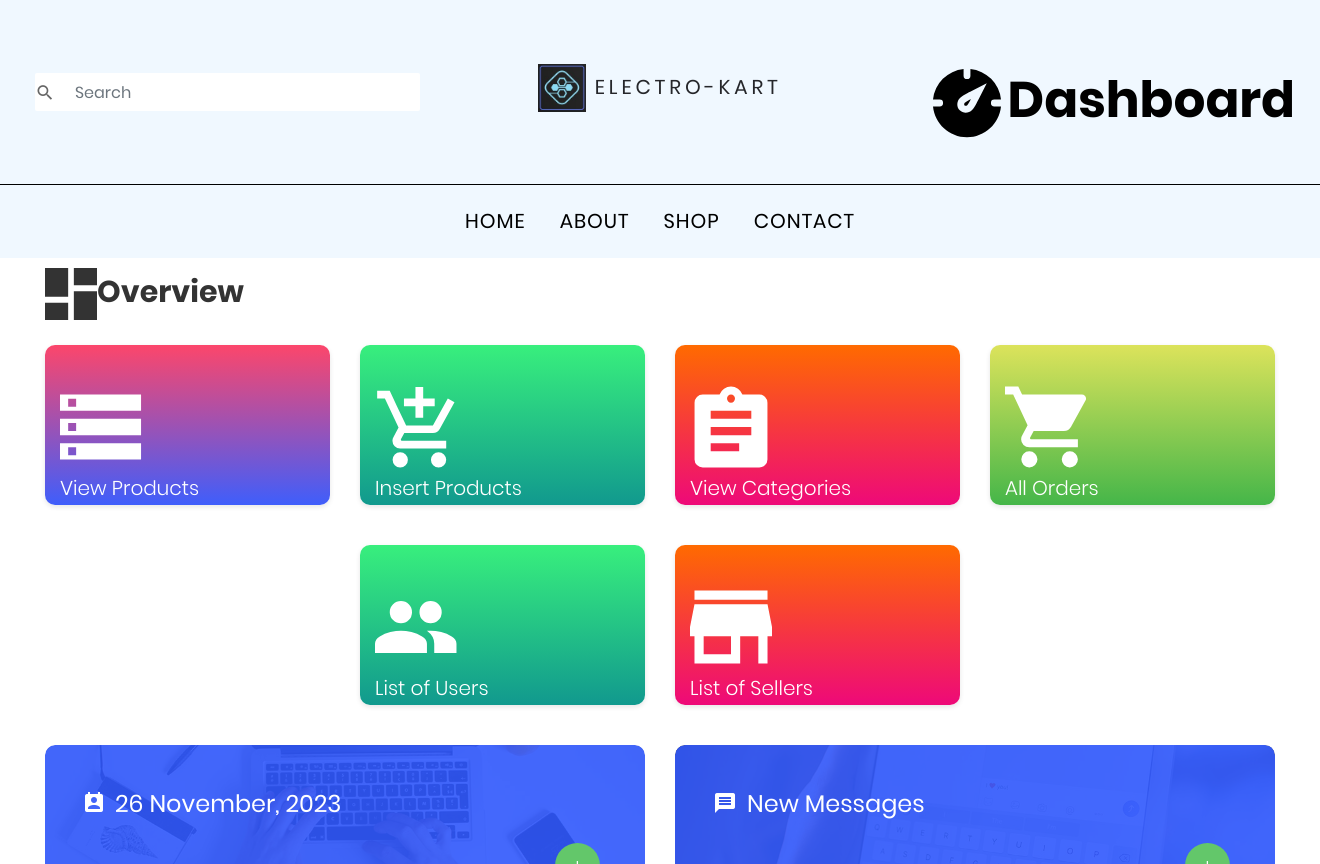
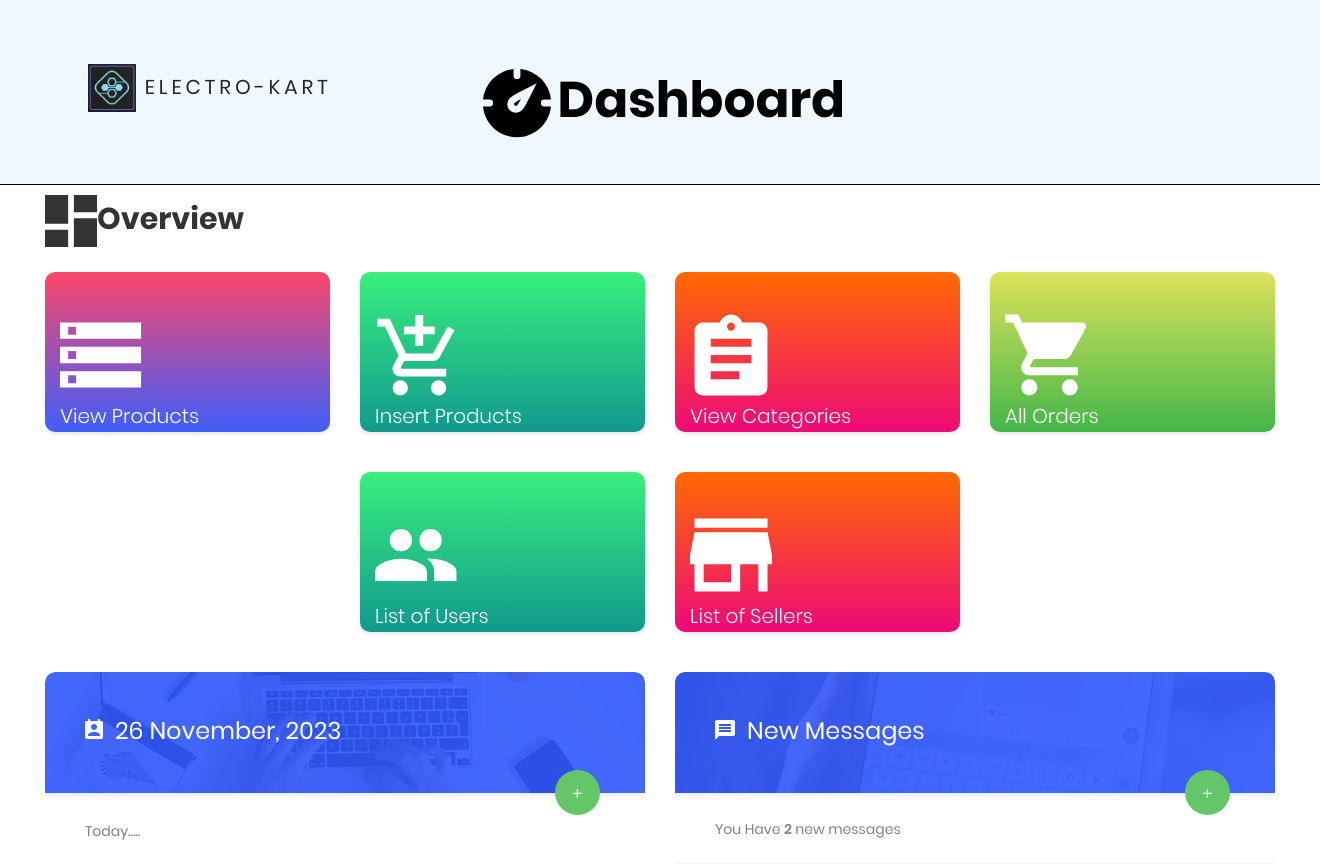
Before and after one commit to Noel1100/Mini-Project, a PHP site: page /admin.php in a window 1320 px wide; the page is wider, and only the part inside the window is pictured. Shown: the top 864 px of that part. Run offline with PHP 8.4, Linux system fonts and the light colour scheme; some libraries are stand-ins or nearby versions; some web fonts are replaced; grey boxes are pictures that could not be loaded.

Commit message:
Admin at last stage

```diff
--- a/admin.php
+++ b/admin.php
@@ -312,12 +312,7 @@ include 'config.php';
         <div class="">
           <div class="row align-items-center">
 
-            <div class="col-6 col-md-4 order-2 order-md-1 site-search-icon text-left" style="padding-left: 50px;">
-              <form action="" class="site-block-top-search">
-                <span class="icon icon-search2"></span>
-                <input type="text" class="form-control border-0" placeholder="Search">
-              </form>
-            </div>
+
 
             <div class="col-12 mb-3 mb-md-0 col-md-4 order-1 order-md-2 text-center">
               <div class="site-logo">
@@ -344,22 +339,7 @@ include 'config.php';
       </div>
 
 
-      <nav class="site-navigation text-right text-md-center" role="navigation">
-        <div class="container">
-          <ul class="site-menu js-clone-nav d-none d-md-block">
-            <li class="">
-              <a href="index.php">Home</a>
-            </li>
-            <li class="">
-              <a href="about.php">About</a>
-            </li>
-            <li class="">
-              <a href="shop.php">Shop</a>
-            </li>
-            <li><a href="contact.php">Contact</a></li>
-          </ul>
-        </div>
-      </nav>
+
     </header>
 
  <!-- HEADER DESKTOP-->
```
